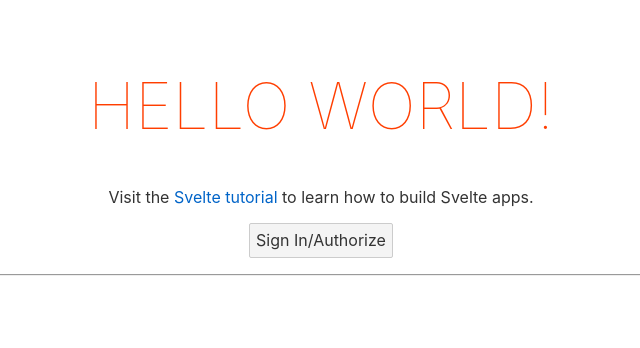
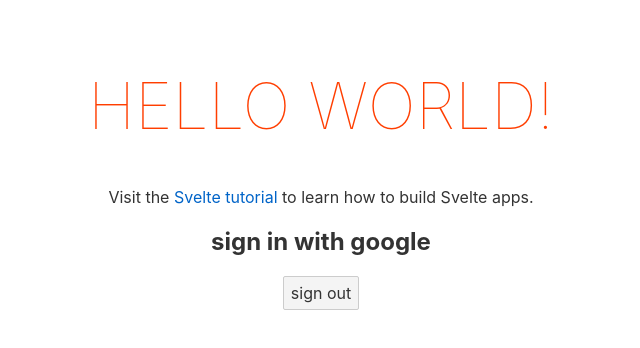
Before and after one commit to ymoose79/jitesh-email-pj, a Svelte app: page / in a window 1280 px wide. Shown: the top 348 px of the page, without its empty margins (319-959 px from the left). Built offline with nearby package versions, Linux system fonts and the light colour scheme.

Commit message:
workin progress..

```diff
--- a/src/UI/GoogleSignInButton.svelte
+++ b/src/UI/GoogleSignInButton.svelte
@@ -5,12 +5,12 @@
     'meta[name="google-signin-client_id"]'
   );
 
-  let btnSignInOut;
-  let btnRevokeAccess;
+  let btnSignIn;
+  let btnSignOut;
   let authStatus;
-
-
-
+  let isAuthorized;
+  let gBtn;
+  let signOutBtn;
   metaTag.content = CLIENT_ID;
 
   // window.onSignIn = (googleUser) => {
@@ -21,25 +21,19 @@
   //   console.log("Email: " + profile.getEmail());
   // };
 
-
   var GoogleAuth;
   var SCOPE = "https://www.googleapis.com/auth/drive.metadata.readonly";
+
   function handleClientLoad() {
-        // Load the API's client and auth2 modules.
-        // Call the initClient function after the modules load.
-        console.log('handle client')
+    console.log("client load.... hahahaha");
     gapi.load("client:auth2", initClient);
-
   }
 
   function initClient() {
-        // In practice, your app can retrieve one or more discovery documents.
+    // generates methods the application can use
     var discoveryUrl =
       "https://www.googleapis.com/discovery/v1/apis/drive/v3/rest";
 
-        // Initialize the gapi.client object, which app uses to make API requests.
-        // Get API key and client ID from API Console.
-        // 'scope' field specifies space-delimited list of access scopes.
     gapi.client
       .init({
         apiKey: "AIzaSyDlWLse9HDF_8vwgv9B-zt1xPpxK0YLYp8",
@@ -49,106 +43,80 @@
       })
       .then(function () {
         GoogleAuth = gapi.auth2.getAuthInstance();
-            // Listen for sign-in state changes.
+        GoogleAuth.signIn();
         GoogleAuth.isSignedIn.listen(updateSigninStatus);
-
-            // Handle initial sign-in state. (Determine if user is already signed in.)
-            var user = GoogleAuth.currentUser.get();
-            setSigninStatus();
-            console.log(user)
-            // Call handleAuthClick function when user clicks on
-            //      "Sign In/Authorize" button.
-            btnSignInOut.click(function () {
-              handleAuthClick();
-            });
-            btnRevokeAccess.click(function () {
-              revokeAccess();
-            });
       });
   }
+  /**
+   * Store the request details. Then check to determine whether the user
+   * has authorized the application.
+   *   - If the user has granted access, make the API request.
+   *   - If the user has not granted access, initiate the sign-in flow.
+   */
+  function sendAuthorizedApiRequest(requestDetails) {
+    currentApiRequest = requestDetails;
+    if (isAuthorized) {
+      // Make API request
+      // gapi.client.request(requestDetails)
 
-      function handleAuthClick() {
-        if (GoogleAuth.isSignedIn.get()) {
-          // User is authorized and has clicked "Sign out" button.
-          GoogleAuth.signOut();
+      // Reset currentApiRequest variable.
+      currentApiRequest = {};
     } else {
-          // User is not signed in. Start Google auth flow.
       GoogleAuth.signIn();
     }
   }
 
-      function revokeAccess() {
-        GoogleAuth.disconnect();
+  /**
+   * Listener called when user completes auth flow. If the currentApiRequest
+   * variable is set, then the user was prompted to authorize the application
+   * before the request executed. In that case, proceed with that API request.
+   */
+  function updateSigninStatus(isSignedIn) {
+    if (isSignedIn) {
+      isAuthorized = true;
+      if (currentApiRequest) {
+        sendAuthorizedApiRequest(currentApiRequest);
       }
-
-      function setSigninStatus() {
-        var user = GoogleAuth.currentUser.get();
-        console.log("user:******", user)
-        var isAuthorized = user.hasGrantedScopes(SCOPE);
-        if (isAuthorized) {
-          btnSignInOut.innerHTML = "Sign out";
-          btnRevokeAccess.classList.remove('hide')
-          authStatus.innerHTML =
-            "You are currently signed in and have granted " +
-              "access to this app."
-          ;
     } else {
-          btnSignInOut.innerHTML = "Sign In/Authorize";
-          btnRevokeAccess.classList.add('hide');
-          authStatus.innerHTML =
-            "You have not authorized this app or you are " + "signed out."
-          ;
+      isAuthorized = false;
     }
   }
-
-      function updateSigninStatus() {
-        setSigninStatus();
+  function notAuthroized(){
+    isAuthorized = false;
+    gBtn.classList.remove('--hide')
+    signOutBtn.classList.add('--hide')
+    updateSigninStatus();
   }
 </script>
 
-<!-- src switched -->
 <!-- src="https://apis.google.com/js/api.js" -->
 <svelte:head>
-  <script src="https://ajax.googleapis.com/ajax/libs/jquery/1.11.3/jquery.min.js"></script>
+  <script
+    src="https://ajax.googleapis.com/ajax/libs/jquery/1.11.3/jquery.min.js"></script>
   <script
     async
     defer
     src="https://apis.google.com/js/platform.js?onload=init"
-  on:load={function(){}}
-  onreadystatechange="if (this.readyState === 'complete') this.onload()"
-></script>
+    on:load={function () {
+      console.log("nameless function");
+    }}>
+  </script>
 
+  <script src="https://apis.google.com/js/platform.js" async defer></script>
+</svelte:head>
+<svelte:window on:load={handleClientLoad} />
 
-  <!-- <script
-    src="https://apis.google.com/js/platform.js?onload=init"
-    async
-    defer></script> -->
-  <!-- <script src="https://apis.google.com/js/platform.js" async defer></script> -->
-
-
-</svelte:head>
-
-<button id="signin" bind:this={btnSignInOut} on:click={handleClientLoad}>
-  Sign In/Authorize
-</button>
-<button id="signout" class="hide" bind:this={btnRevokeAccess} on:click={handleClientLoad}>
-  Revoke access
-</button>
-
-<div id="auth-status" bind:this={authStatus} ></div>
-<hr />
-
+<h2 class="alert alert-primary">sign in with google</h2>
+<div class="g-signin2 --hide" on:bind={gBtn}/>
+<button id="signout" on:click={notAuthroized} on:bind={signOutBtn}>sign out</button>
 
 <style>
-  #signout,
-  #signin {
-    margin-left: 25px;
-  }
-  .hide {
+  .--hide {
     display: none;
   }
-  #auth-status{
-    display: inline;
-    padding-left: 25px;
+  .g-signin2 {
+    position: absolute;
+    top: 50%;
+    left: 50%;
   }
 </style>
```
Lines whose indentation alone changed are shown as unchanged.
